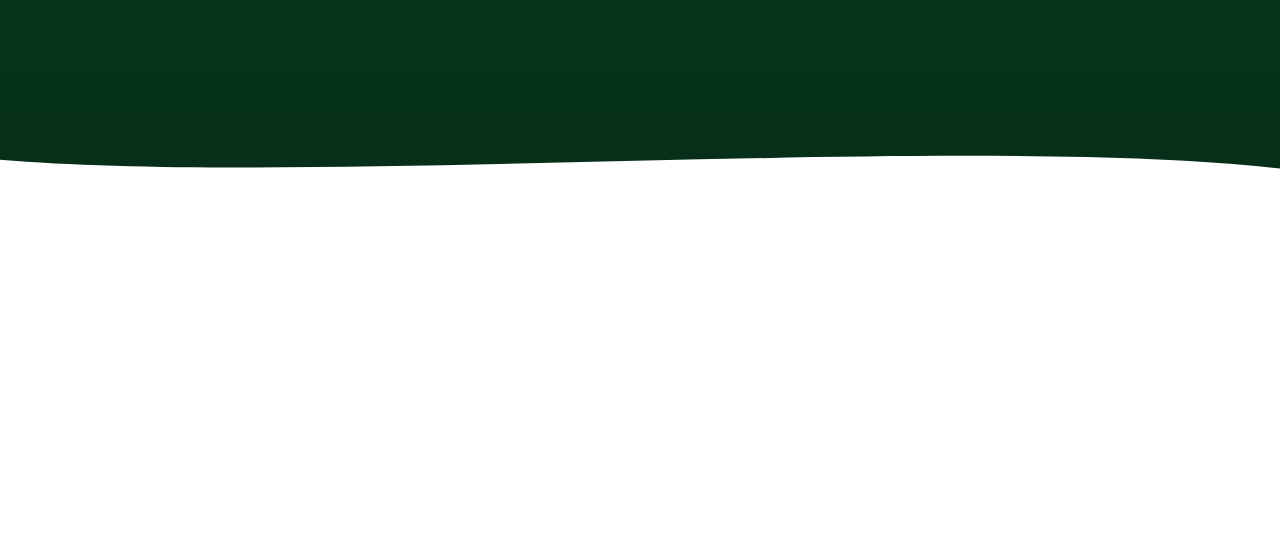
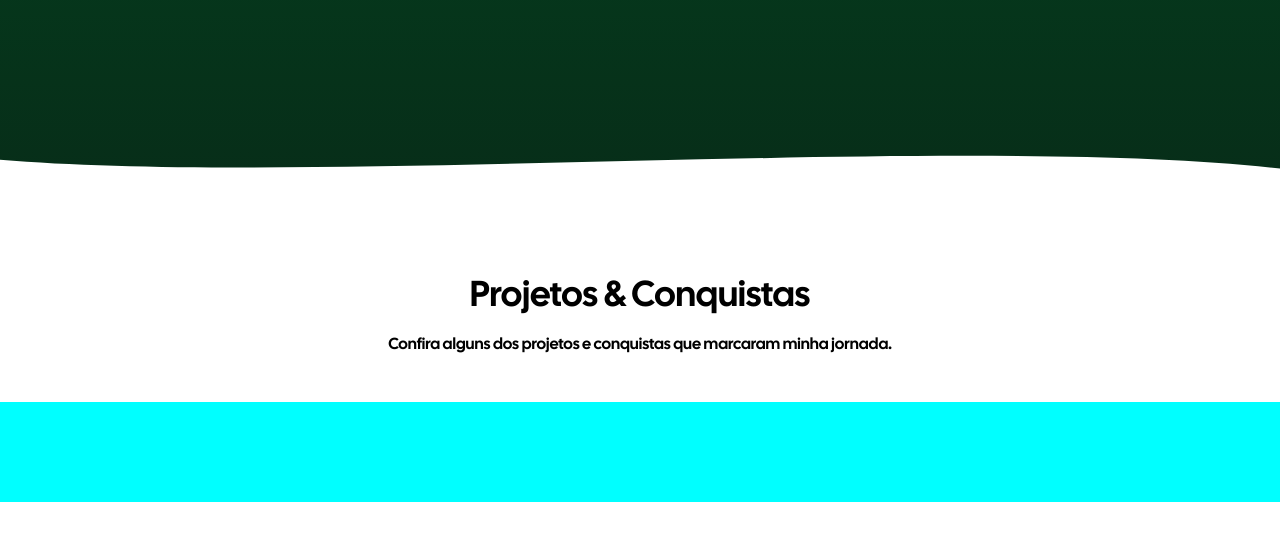
Before and after one commit to MatheusCadore/Portifolio, a plain HTML site: page index.htm in a window 1280 px wide. Shown: the part 778-1318 px from the top of the page. Before the commit the page ends 1000 px from the top, so only its background shows below. Drawn offline with Linux system fonts and the light colour scheme.

Commit message:
Second commit

```diff
--- a/index.htm
+++ b/index.htm
@@ -43,7 +43,18 @@
             </svg>
         </section>
 
+        <div class="projetos">
+            <div class="projetos-texto">
+                <h1>Projetos & Conquistas</h1>
+                <h2>Confira alguns dos projetos e conquistas que marcaram minha
+                    jornada.</h2>
+            </div>
+        </div>
 
+        <div class="projetos-grade"
+            style="background-color: aqua; height: 100px;">
+
+        </div>
 
     </body>
 
--- a/reset.css
+++ b/reset.css
@@ -1,43 +1,37 @@
-html, body, div, span, applet, object, iframe,
-h1, h2, h3, h4, h5, h6, p, blockquote, pre,
-a, abbr, acronym, address, big, cite, code,
-del, dfn, em, img, ins, kbd, q, s, samp,
-small, strike, strong, sub, sup, tt, var,
-b, u, i, center,
-dl, dt, dd, ol, ul, li,
-fieldset, form, label, legend,
-table, caption, tbody, tfoot, thead, tr, th, td,
-article, aside, canvas, details, embed,
-figure, figcaption, footer, header, hgroup,
-menu, nav, output, ruby, section, summary,
-time, mark, audio, video {
-    margin: 0;
-    padding: 0;
-    border: 0;
-    font-size: 100%;
-    font: inherit;
-    vertical-align: baseline;
+/*** The new CSS Reset - version 1.2.0 (last updated 23.7.2021) ***/
+
+/* Remove all the styles of the "User-Agent-Stylesheet", except for the 'display' property */
+*:where(:not(iframe, canvas, img, svg, video):not(svg *)) {
+  all: unset;
+  display: revert;
 }
-/* HTML5 display-role reset for older browsers */
-article, aside, details, figcaption, figure,
-footer, header, hgroup, menu, nav, section {
-    display: block;
+
+/* Preferred box-sizing value */
+*,
+*::before,
+*::after {
+  box-sizing: border-box;
 }
-body {
-    line-height: 1;
+
+/*
+  Remove list styles (bullets/numbers)
+  in case you use it with normalize.css
+*/
+ol, ul {
+  list-style: none;
 }
-ol, ul {
-    list-style: none;
+
+/* For images to not be able to exceed their container */
+img {
+  max-width: 100%;
 }
-blockquote, q {
-    quotes: none;
+
+/* Removes spacing between cells in tables */
+table {
+  border-collapse: collapse;
 }
-blockquote:before, blockquote:after,
-q:before, q:after {
-    content: '';
-    content: none;
+
+/* Revert the 'white-space' property for textarea elements on Safari */
+textarea {
+  white-space: revert;
 }
-table {
-    border-collapse: collapse;
-    border-spacing: 0;
-}
--- a/style.css
+++ b/style.css
@@ -104,3 +104,40 @@ img {
     max-width: 250px;
   }
 }
+
+.projetos {
+    width: 100%;
+    display: flex;
+    flex-direction: column;
+    justify-content: center;
+    align-items: center;
+    padding: 3rem 1rem;
+}
+
+.projetos-texto {
+    width: 100%;
+    display: flex;
+    flex-direction: column;
+    justify-content: center;
+    align-items: center;
+    height: 100%;
+    gap: 1rem;
+}
+
+.projetos-texto h1 {
+  font-size: 36px;
+}
+
+.projetos-texto h2 {
+  font-weight: lighter;
+}
+
+.projetos-grade {
+    margin: 0px auto 6rem;
+    display: grid;
+    max-width: calc(1280px + 2rem);
+    padding: 0px 1rem;
+    width: 100%;
+    grid-template-columns: 1fr 1fr 1fr;
+    gap: 2rem;
+}
```
